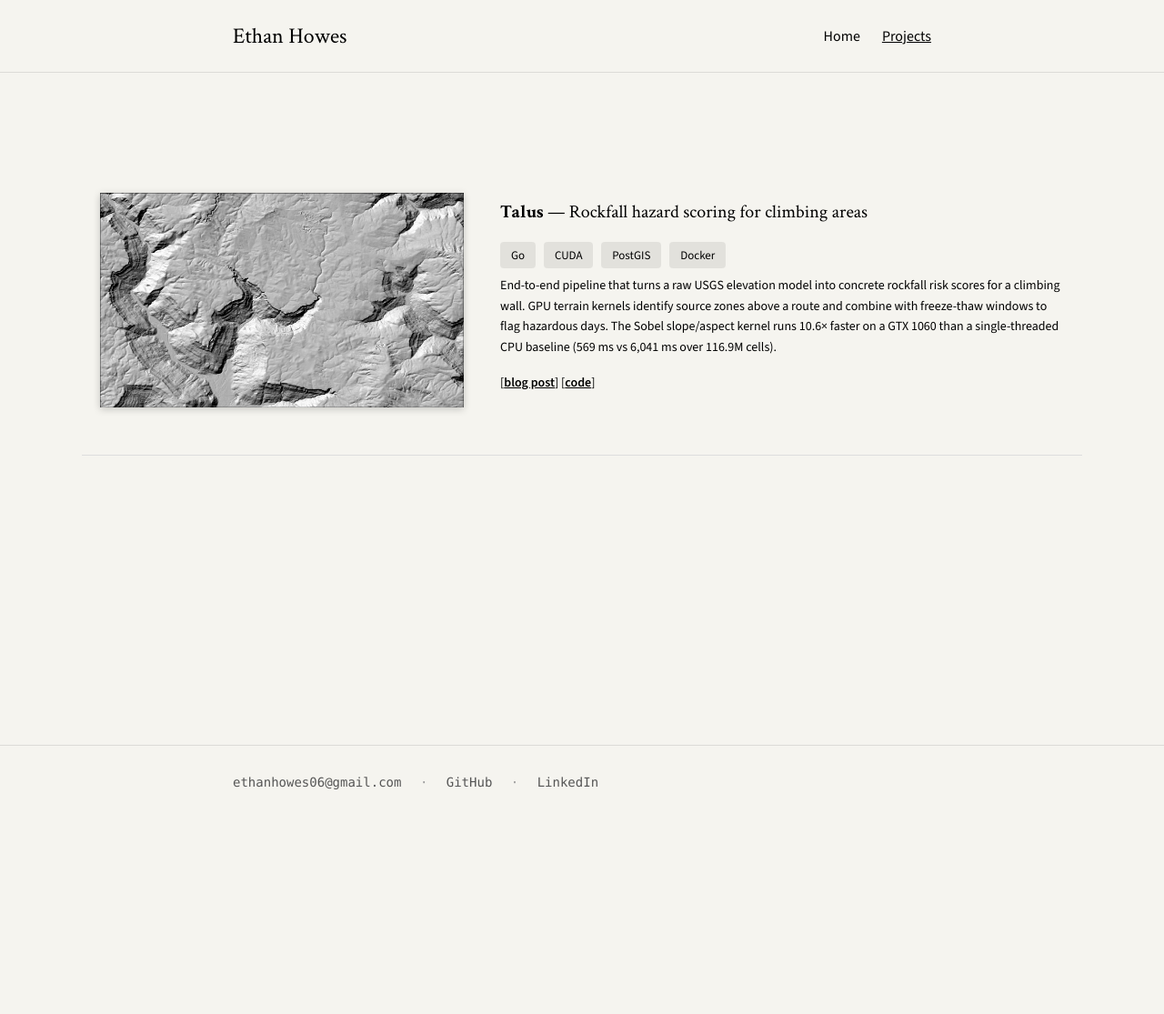
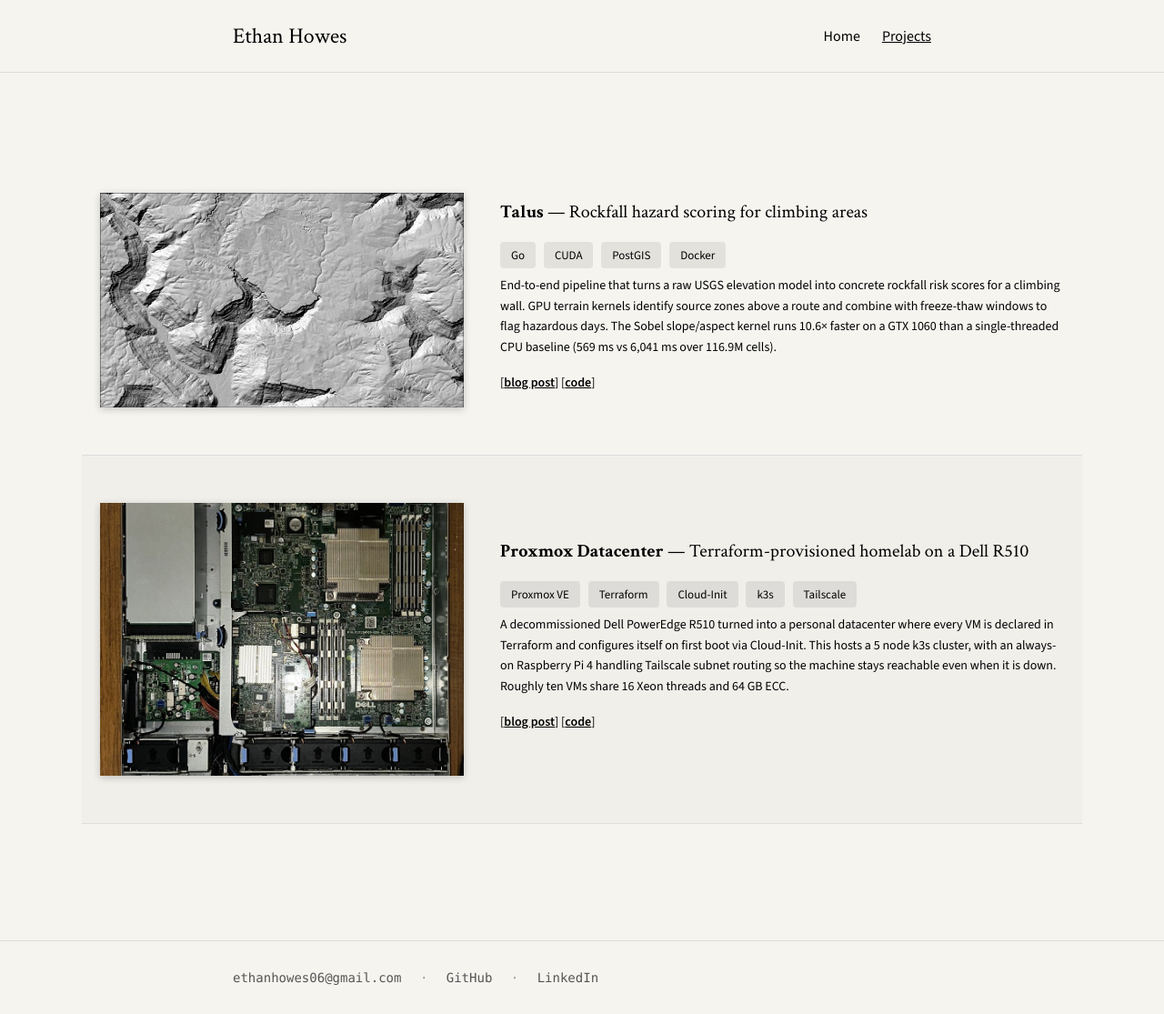
Before and after one commit to ethan-howes/ethan-howes.github.io, a Jekyll site: the page built from projects.md, in a window 1280 px wide. Shown: the whole page at 91% size. Built offline with Jekyll 4.4.1, drawn with Linux system fonts in a browser that asks for light colours; before the commit the page ends 900 px from its top, so only the background shows below that.

Commit message:
content: proxmox data center project

```diff
--- a/projects.md
+++ b/projects.md
@@ -41,5 +41,31 @@ wide: true
         </div>
       </td>
     </tr>
+    <tr>
+      <td class="project-image-cell">
+        <img src="{{ '/images/proxmox-thumb.jpg' | relative_url }}" alt="Interior of a Dell PowerEdge R510 running the Proxmox homelab" class="project-image" onerror="this.style.display='none'">
+      </td>
+      <td class="project-content-cell">
+        <p class="project-title"><strong>Proxmox Datacenter</strong> — Terraform-provisioned homelab on a Dell R510</p>
+        <div class="skills">
+          <span class="skill">Proxmox VE</span>
+          <span class="skill">Terraform</span>
+          <span class="skill">Cloud-Init</span>
+          <span class="skill">k3s</span>
+          <span class="skill">Tailscale</span>
+        </div>
+        <p>
+          A decommissioned Dell PowerEdge R510 turned into a personal datacenter where
+          every VM is declared in Terraform and configures itself on first boot via
+          Cloud-Init. This hosts a 5 node k3s cluster, with an always-on Raspberry Pi 4
+          handling Tailscale subnet routing so the machine stays reachable even when it is
+          down. Roughly ten VMs share 16 Xeon threads and 64&nbsp;GB ECC.
+        </p>
+        <div class="project-links">
+          [<a href="/projects/proxmox-datacenter/">blog post</a>]
+          [<a href="https://github.com/{{ site.github_username }}/proxmox-data-center">code</a>]
+        </div>
+      </td>
+    </tr>
   </tbody>
 </table>
```
Also changed, not shown: index.md (+1 -0 lines), projects/proxmox-datacenter.md (added, +170 -0 lines), images/proxmox-server-exterior.jpg (added), images/proxmox-server-interior.jpg (added), images/proxmox-terraform-k3s.png (added), images/proxmox-thumb.jpg (added), images/proxmox-web-ui.png (added).
